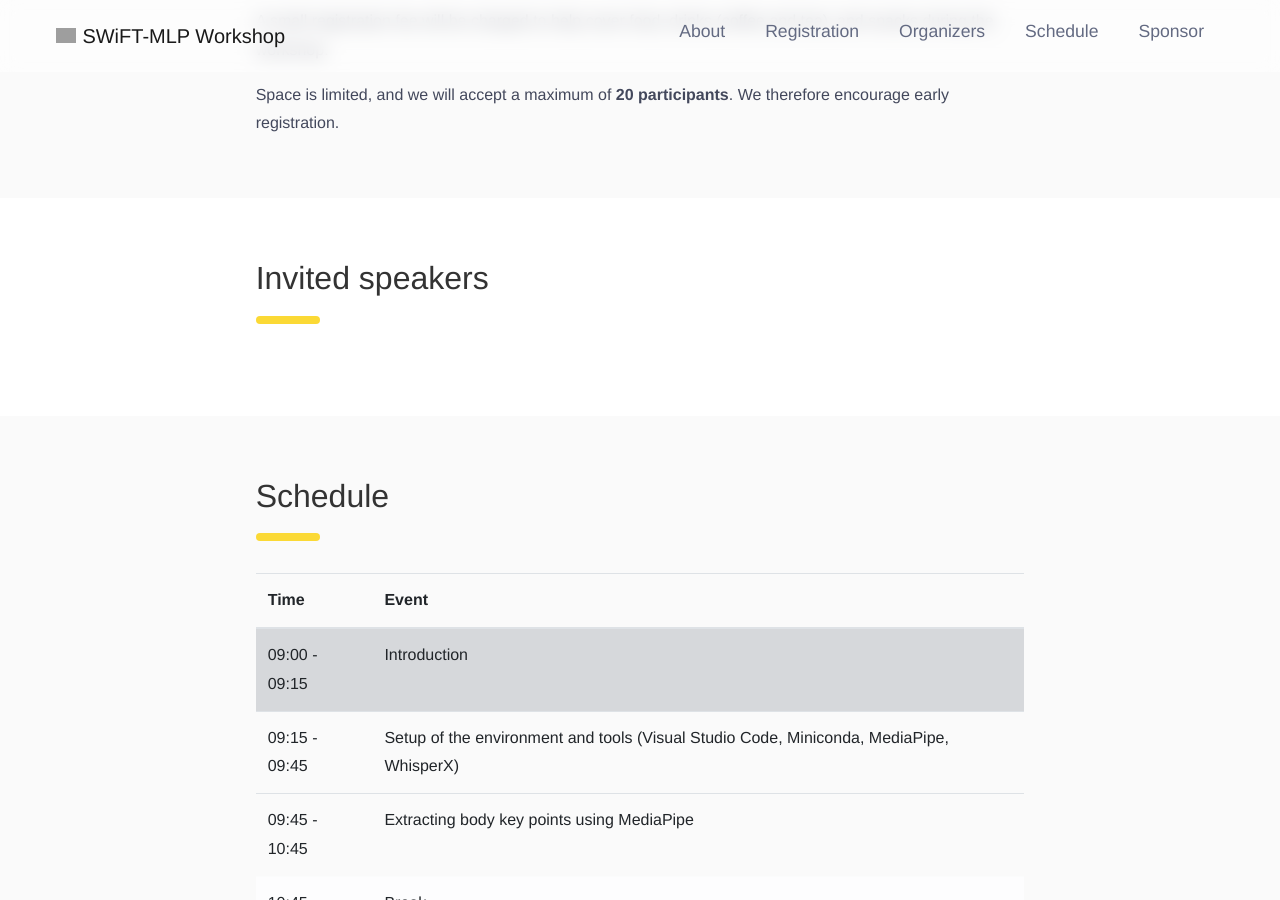
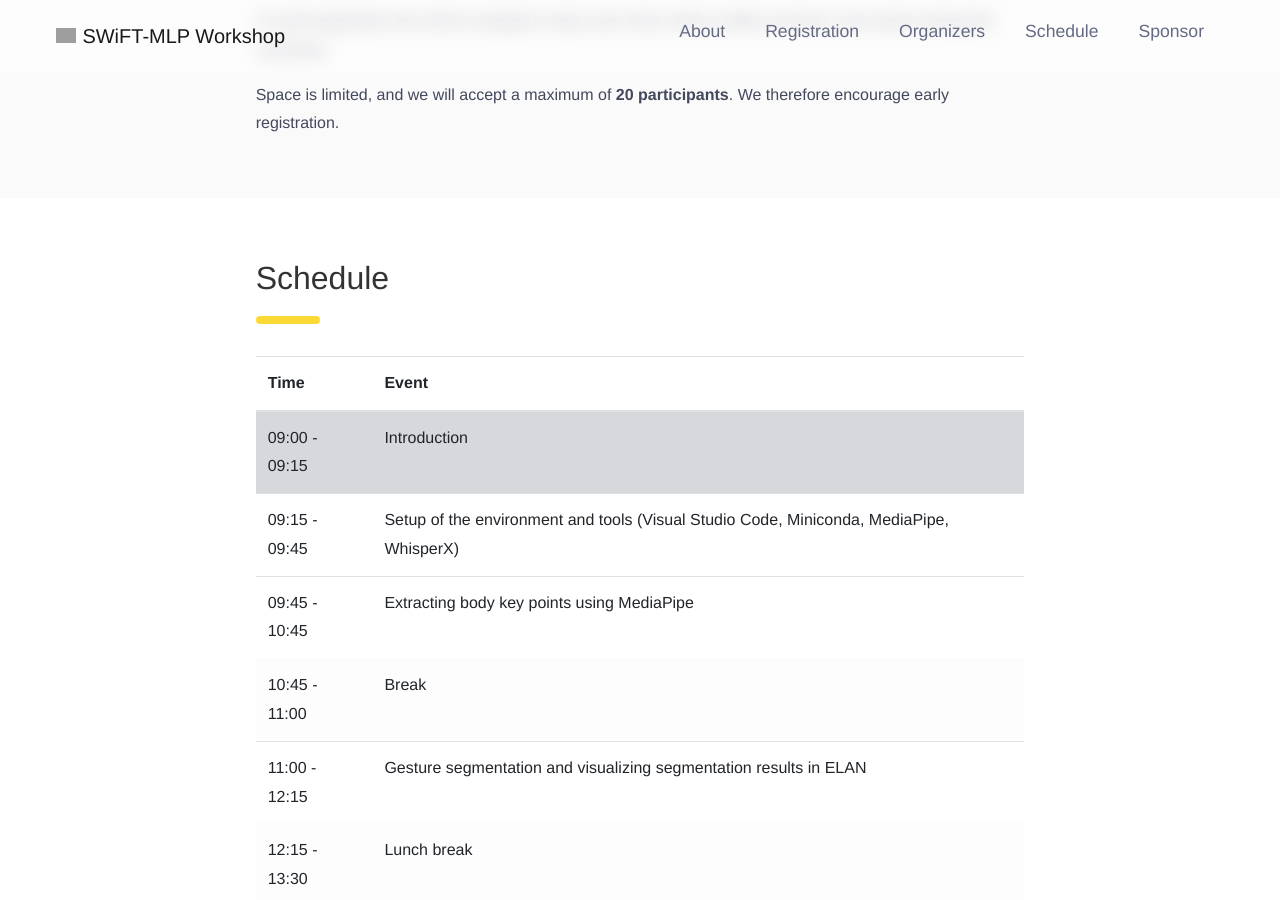
Before and after one commit to SWiFT-MLP/SWiFT-MLP.github.io, a Jekyll site: the page built from 2026/index.md, in a window 1280 px wide and 900 px high, scrolled down 1997 px. Built offline with Jekyll 4.4.1, drawn with Linux system fonts in a browser that asks for light colours; grey boxes are pictures that could not be loaded.

```diff
--- a/_layouts/workshop.html
+++ b/_layouts/workshop.html
@@ -5,8 +5,8 @@
 {% include header.html %} {% if page.news %} {% include news.html %} {% endif %}
 {% include about.html %} {% if page.show_cfp %} {% include cfp.html %} {% endif
 %} {% if page.show_cfcr %} {% include cfcr.html %} {% endif %} {% if
-page.hackathon %} {% include hackathon.html %} {% endif %} {% include
-speakers.html %} {% if page.schedule %} {% include schedule.html %} {% endif %}
+page.hackathon %} {% include hackathon.html %} {% endif %}
+{% if page.schedule %} {% include schedule.html %} {% endif %}
 {% include organizers.html %} {% if page.program_committee %} {% include
 program_committee.html %} {% endif %} {% if page.sponsors %} {% include
 sponsors.html %} {% endif %}
```
